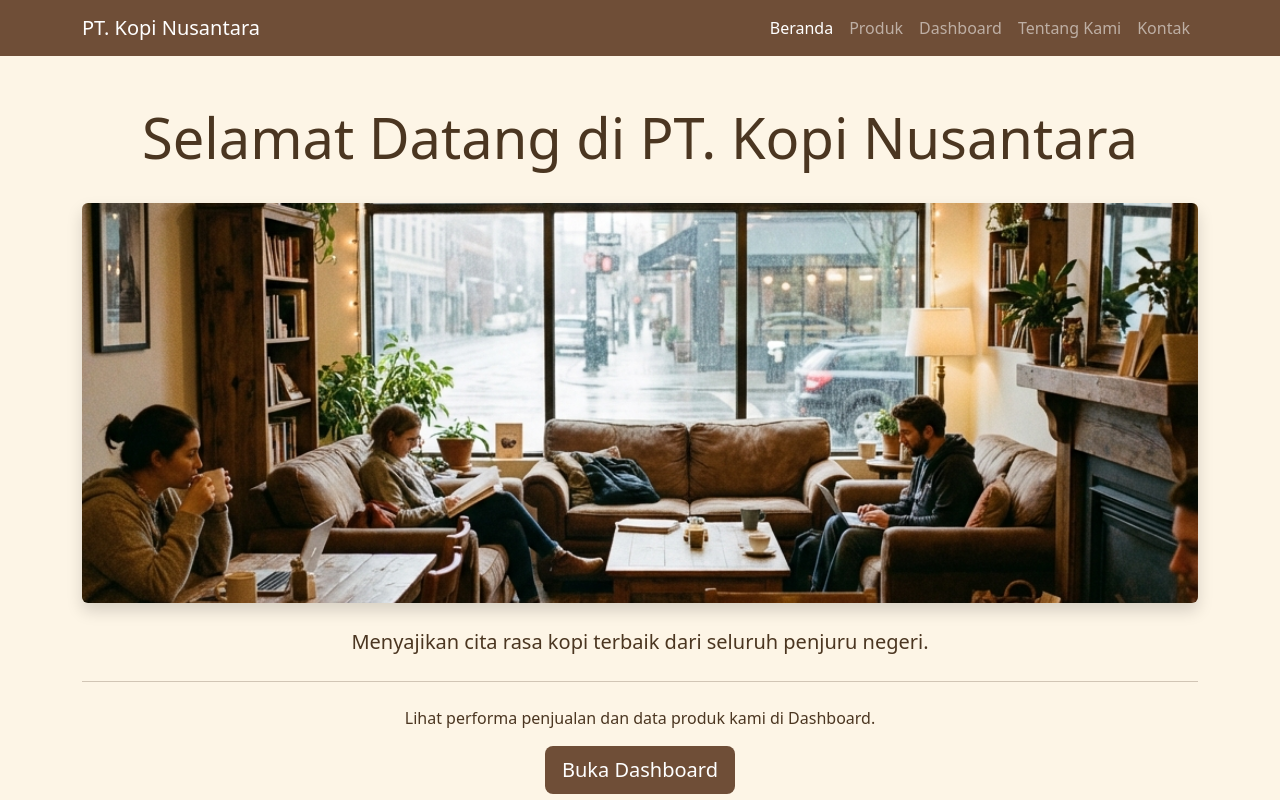
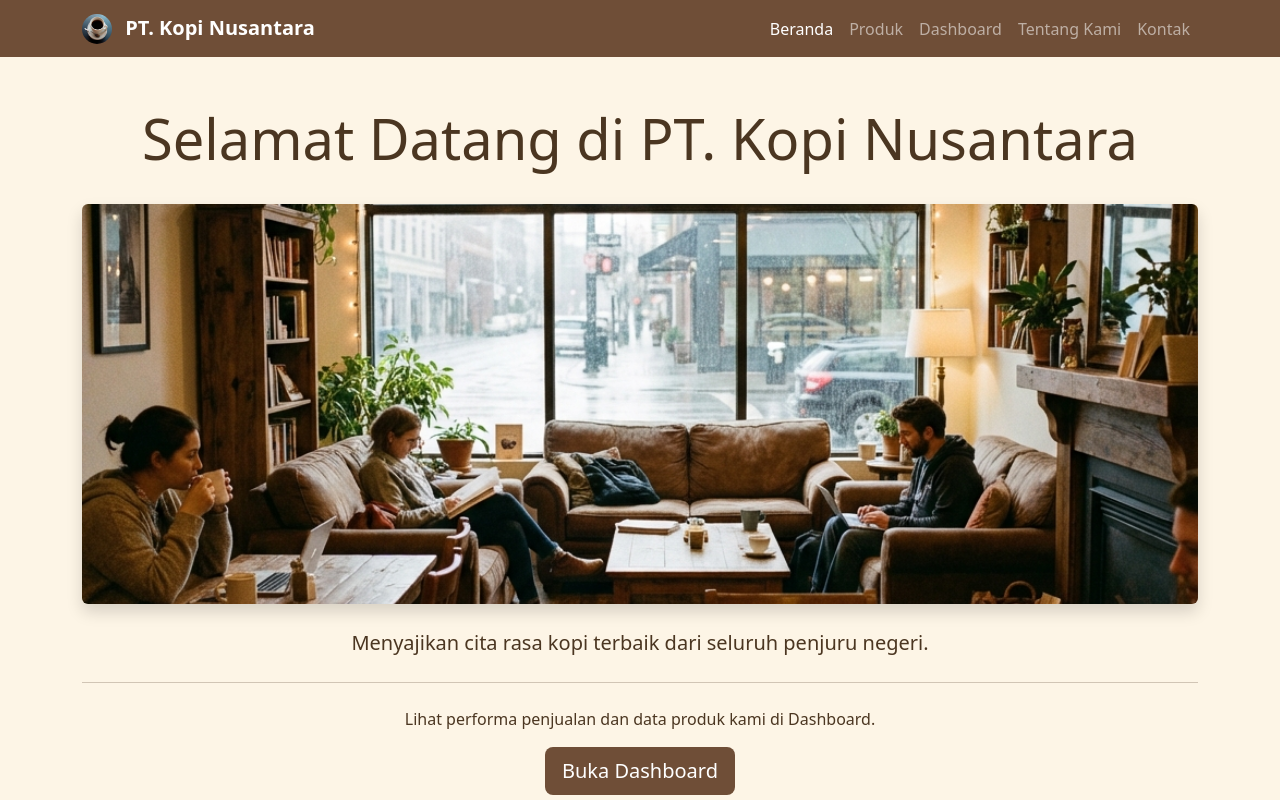
Before and after one commit to sangyoga28/kopi_nusantara, a plain HTML site: page index.html in a window 1280 px wide. Drawn offline with nearby package versions, Linux system fonts and the light colour scheme.

Commit message:
Add logo and update navbar with favicon

```diff
--- a/checkout.html
+++ b/checkout.html
@@ -5,6 +5,8 @@
     <meta charset="UTF-8">
     <meta name="viewport" content="width=device-width, initial-scale=1.0">
     <title>Checkout - PT. Kopi Nusantara</title>
+    <link rel="icon" type="image/png" href="images/logo.png">
+
     <link href="https://cdn.jsdelivr.net/npm/bootstrap@5.3.0/dist/css/bootstrap.min.css" rel="stylesheet">
     <link href="https://fonts.googleapis.com/css2?family=Poppins:wght@300;400;600&display=swap" rel="stylesheet">
     <style>
@@ -56,7 +58,12 @@
 <body>
     <nav class="navbar navbar-expand-lg navbar-dark mb-4">
         <div class="container">
-            <a class="navbar-brand fw-bold" href="index.html">PT. Kopi Nusantara</a>
+            <a class="navbar-brand fw-bold" href="index.html">
+                <img src="images/logo.png" alt="Logo" width="30" height="30"
+                    class="d-inline-block align-text-top rounded-circle me-2">
+                PT. Kopi Nusantara
+            </a>
+
         </div>
     </nav>
 
--- a/index.html
+++ b/index.html
@@ -4,7 +4,9 @@
 <head>
     <meta charset="UTF-8">
     <meta name="viewport" content="width=device-width, initial-scale=1.0">
-    <title>Beranda - PT. Kopi Nusantara</title>
+    <title>PT. Kopi Nusantara - Cita Rasa Kopi Terbaik</title>
+    <link rel="icon" type="image/png" href="images/logo.png">
+
     <link href="https://cdn.jsdelivr.net/npm/bootstrap@5.3.0/dist/css/bootstrap.min.css" rel="stylesheet">
     <style>
         body {
@@ -32,9 +34,14 @@
 </head>
 
 <body>
-    <nav class="navbar navbar-expand-lg navbar-dark mb-4">
+    <nav class="navbar navbar-expand-lg navbar-dark mb-4 sticky-top">
         <div class="container">
-            <a class="navbar-brand" href="#">PT. Kopi Nusantara</a>
+            <a class="navbar-brand fw-bold" href="index.html">
+                <img src="images/logo.png" alt="Logo" width="30" height="30"
+                    class="d-inline-block align-text-top rounded-circle me-2">
+                PT. Kopi Nusantara
+            </a>
+
             <button class="navbar-toggler" type="button" data-bs-toggle="collapse" data-bs-target="#navbarNav">
                 <span class="navbar-toggler-icon"></span>
             </button>
```
Also changed, not shown: dashboard.html (+6 -4 lines), kontak.html (+8 -1 lines), produk.html (+8 -1 lines), tentang.html (+8 -1 lines), images/logo.png (added).
